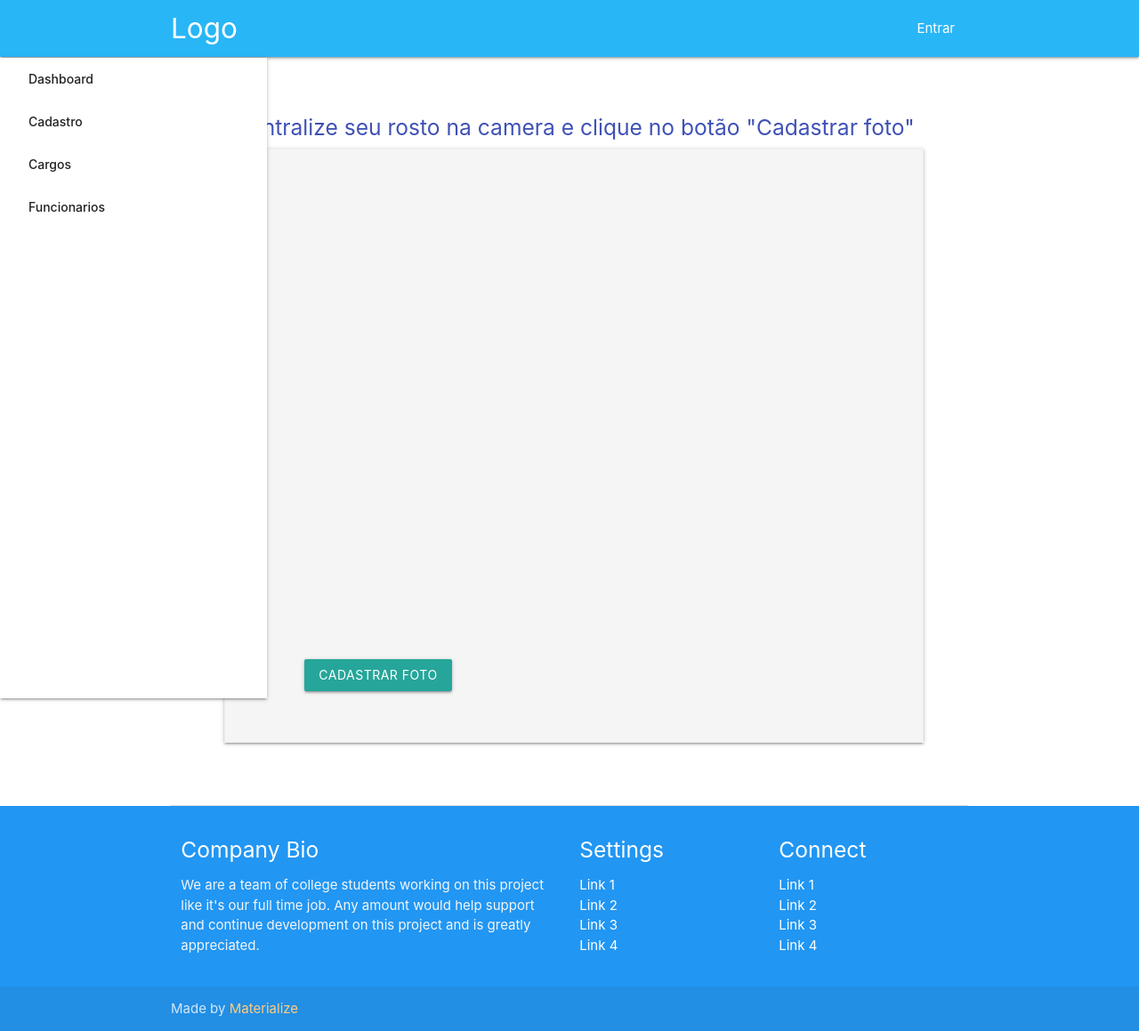
After one commit to victorverdoodt/IPontoApp, a Flask app: template app/templates/cadastro_ponto.html in a window 1280 px wide. The commit adds this page. Shown: the whole page at 89% size. Run offline with Flask 2, Linux system fonts and the light colour scheme; the template is opened without the code that fills it: most values are stand-ins (such as "Sample title", 1, 10 or a date in 2020); some libraries are stand-ins or nearby versions.

Commit message:
Implementado o cadastro_ponto.html layout melhorado

```diff
--- a/app/routes.py
+++ b/app/routes.py
@@ -54,6 +54,11 @@ def logout():
 @helper.token_required
 def registra_ponto(current_user):
     return render_template('registro_ponto.html', logado=helper.token_validate(request))
+
+@app.route('/ponto/<id>', methods=['GET'])
+@helper.token_required
+def cadastro_ponto(current_user, id):
+    return render_template('cadastro_ponto.html', logado=helper.token_validate(request), id=id)
 
 
 @app.route('/empresa', methods=['GET'])
--- /dev/null
+++ b/app/templates/cadastro_ponto.html
@@ -0,0 +1,21 @@
+{% extends "detalhe_layout.html" %}
+<!--criamos um bloco de conteúdo a ser interpretado pelo python-->
+{% block empresa %}
+<div style="display: inline-flex;flex-direction: column;align-items: center; padding: 25px;">
+    <h5 class="indigo-text">Centralize seu rosto na camera e clique no botão "Cadastrar foto"</h5>
+    <div class="z-depth-1 grey lighten-4 row" style="display: inline-block; padding: 32px 48px 0px 48px; border: 1px solid #EEE;">
+        <video id="video" width="640" height="480" autoplay></video>
+
+        <div style="display: inline-flex;flex-direction: column;align-items: center;">
+            <form method="post" enctype=multipart/form-data id="myForm">
+              <input style="visibility: hidden;pointer-events:none;" id='name' type='text' value="{{ id }}">
+            </form>
+            <button id="snap" class="btn waves-effect waves-light">Cadastrar foto</button>
+            <h2 id="message"></h2>
+        </div>
+        <div id="results"></div>
+        <canvas id="canvas" width="640" height="480" style="display: none"></canvas>
+    </div>
+</div>
+<script src="/static/js/upload.js"></script>
+{% endblock %}
--- a/app/templates/detalhe_funcionario.html
+++ b/app/templates/detalhe_funcionario.html
@@ -16,7 +16,7 @@
           <td>{{ user.id_funcionario }}</td>
           <td>{{ user.none }}</td>
           <td>{{ user.email }}</td>
-          <td><button>Tirar foto</button></td>
+          <td><a href="/ponto/{{ user.id_funcionario }}"><button class="btn-floating"><i class="Small material-icons">add_a_photo</i></button></a></td>
         </tr>
       {% endfor %}
     </tbody>
--- a/app/views/cargo.py
+++ b/app/views/cargo.py
@@ -32,7 +32,7 @@ def create_cargo(titulo, descricao, id_empresa, hora_entrada, hora_almoco, hora_
 def post_cargo(form, idEmpresa):
     funcionario = create_cargo(form.titulo.data, form.descricao.data, idEmpresa, form.hora_entrada.data, form.hora_almoco.data, form.hora_saida.data)
     if funcionario:
-        return redirect('/empresa')
+        return redirect('/cargos')
     else:
         return render_template('registro_cargo.html', form=form, error="user already exists")
 
--- a/app/views/funcionario.py
+++ b/app/views/funcionario.py
@@ -41,7 +41,7 @@ def create_funcionario(nome, cpf, senha, email, id_cargo, id_empresa):
 def post_funcionario(form, idEmpresa):
     funcionario = create_funcionario(form.nome.data, form.cpf.data, form.senha.data, form.email.data, form.idCargo.data, idEmpresa)
     if funcionario:
-        return redirect('/empresa')
+        return redirect('/funcionarios')
     else:
         return render_template('registro_funcionario.html', form=form, error="user already exists")
 
```
